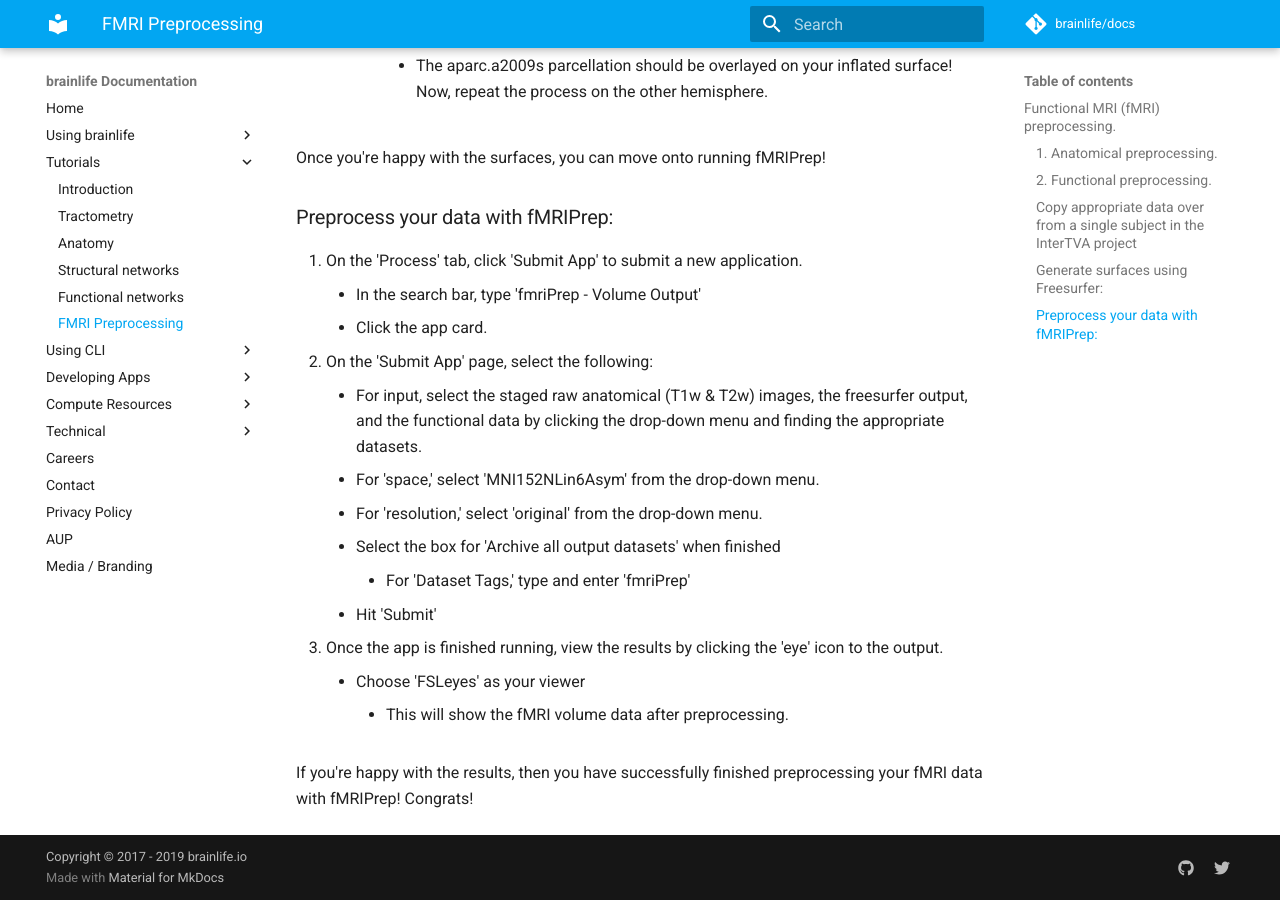
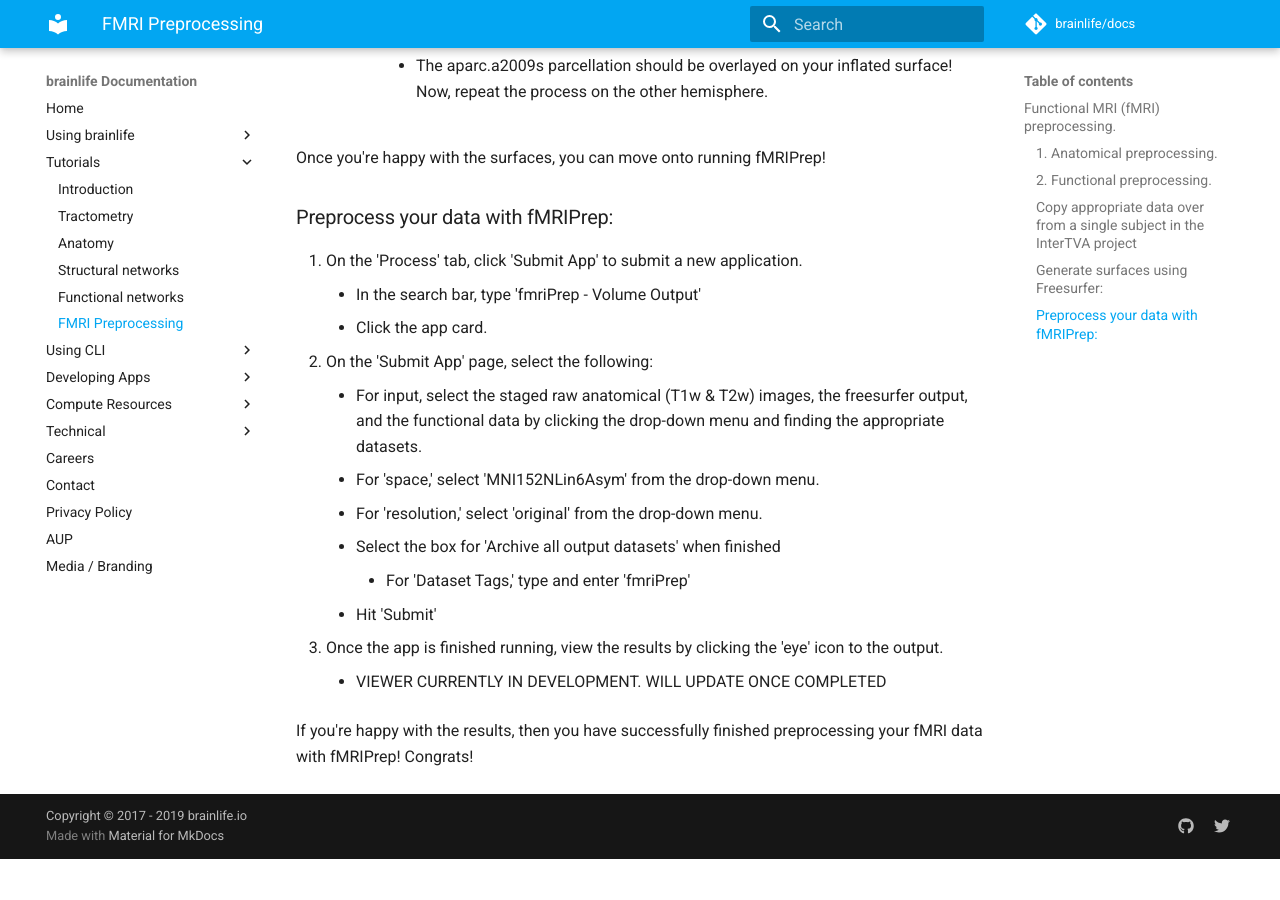
Before and after one commit to brainlife/docs, an MkDocs documentation site: the page built from docs/tutorial/fmri-preprocessing-tutorial.md, in a window 1280 px wide and 900 px high, scrolled down 4796 px. Built offline with MkDocs 1.6.1 and Material for MkDocs 9.7.7, drawn with Linux system fonts in a browser that asks for light colours; comment, search, counter and statistics services are not loaded; after the commit the page ends 5655 px from its top, so only the background shows below that.

Commit message:
Update fmri-preprocessing-tutorial.md

```diff
--- a/docs/tutorial/fmri-preprocessing-tutorial.md
+++ b/docs/tutorial/fmri-preprocessing-tutorial.md
@@ -119,8 +119,7 @@
         * For 'Dataset Tags,' type and enter 'fmriPrep'
     * Hit 'Submit'
 1. Once the app is finished running, view the results by clicking the 'eye' icon to the output.
-    * Choose 'FSLeyes' as your viewer
-        * This will show the fMRI volume data after preprocessing.
+    * VIEWER CURRENTLY IN DEVELOPMENT. WILL UPDATE ONCE COMPLETED
 
 If you're happy with the results, then you have successfully finished preprocessing your fMRI data with fMRIPrep! Congrats!
 
```
